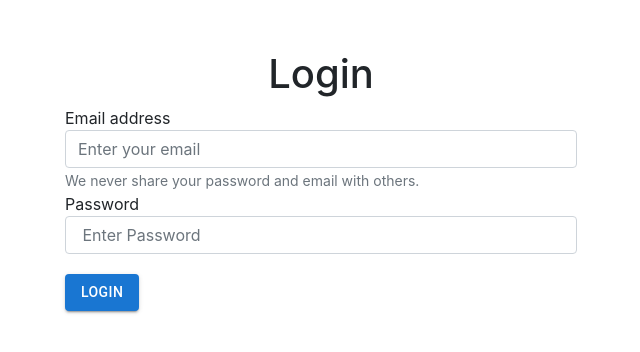
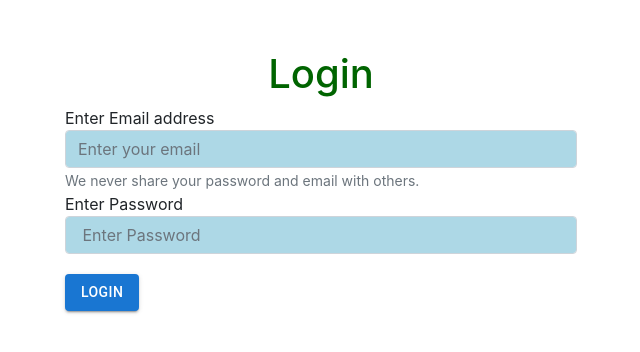
Before and after one commit to legionJP/user-data-book, a React (Create React App) app in the folder frontend/: page /login in a window 1280 px wide. Shown: the top 352 px of the page, without its empty margins (319-959 px from the left). Built offline with nearby package versions, Linux system fonts and the light colour scheme.

Commit message:
some chnages login page design

```diff
--- a/frontend/src/Components/Login.js
+++ b/frontend/src/Components/Login.js
@@ -51,12 +51,12 @@ function Login() {
   return (
     <div className="login-signup">
       <div className="header">
-        <h1>Login</h1>
+        <h1 style={{color:"darkgreen"}}>Login</h1>
       </div>
       {error.isError && <div className="alert error-dailog">{error.errorMessage}</div>}
       <div className="login-signup-form">
         <div className="form-group">
-          <label htmlFor="exampleInputEmail1">Email address</label>
+          <label htmlFor="exampleInputEmail1"> Enter Email address</label>
           <input
             type="email"
             className="form-control"
@@ -64,6 +64,7 @@ function Login() {
             aria-describedby="emailHelp"
             placeholder="Enter your email"
             name="email"
+            style={{backgroundColor:"lightblue"}}
             value={userDetails.email}
             onChange={handleChange}
           />
@@ -72,13 +73,14 @@ function Login() {
           </small>
         </div>
         <div className="form-group">
-          <label htmlFor="exampleInputPassword1">Password</label>
+          <label htmlFor="exampleInputPassword1"> Enter Password</label>
           <input
             type="password"
             className="form-control"
             id="exampleInputPassword1"
             placeholder=" Enter Password"
             name="password"
+            style={{backgroundColor:"lightblue"}}
             value={userDetails.password}
             onChange={handleChange}
           />
```
